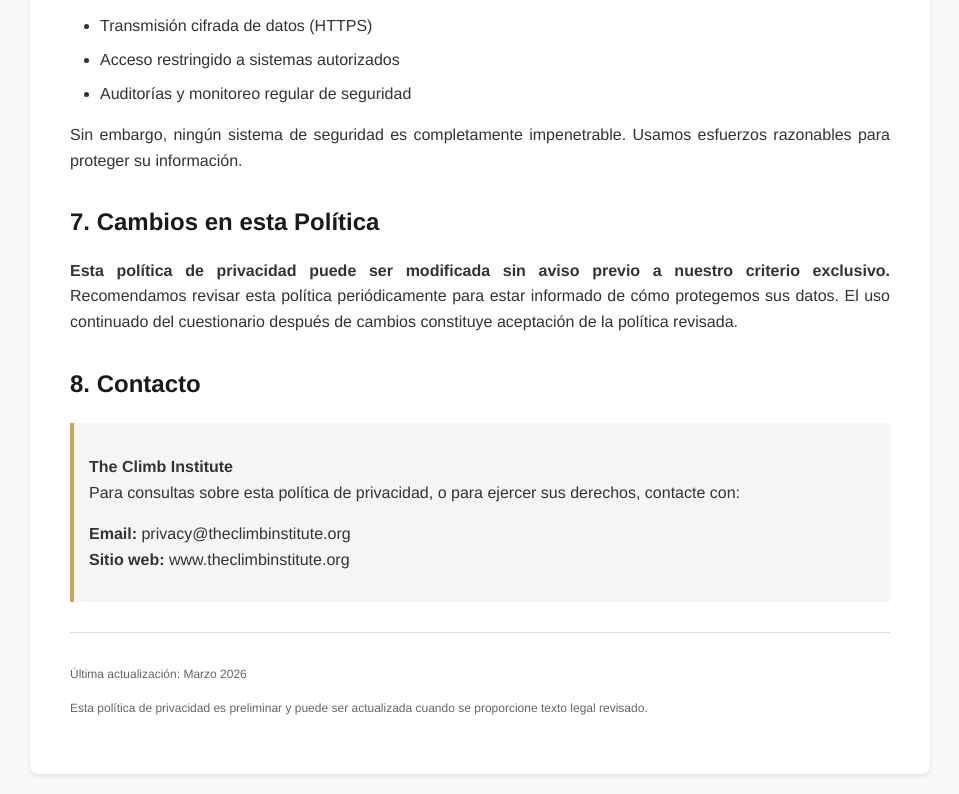
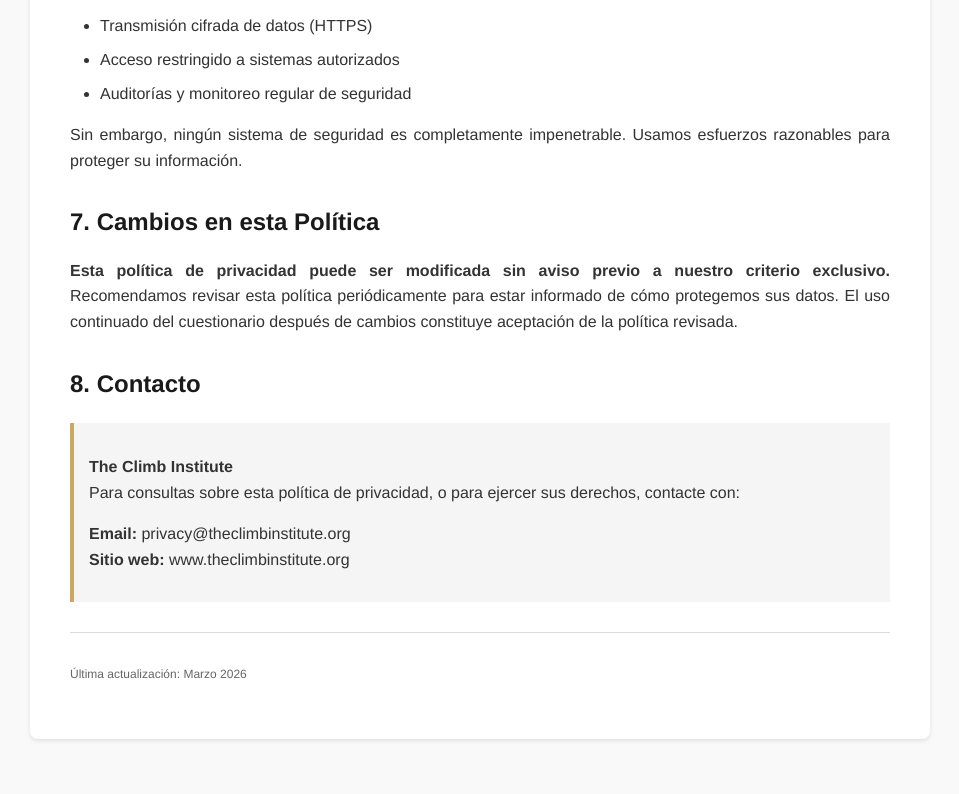
Before and after one commit to The-Climb-Institute/cuestionario-nis, a website: page docs/privacy.html in a window 1280 px wide. Shown: the part 1871-2665 px from the top of the page, without its empty margins (160-1119 px from the left). After the commit the page ends 2630 px from the top, so only its background shows below. Drawn offline with Linux system fonts and the light colour scheme.

Commit message:
docs(privacy): remove preliminary disclaimer, rely on change clause
Remove the 'preliminary' language from privacy policy footer. The policy now
relies on Section 7 which clearly states:

'Esta política de privacidad puede ser modificada sin aviso previo a nuestro criterio exclusivo.'

This is the standard industry language for privacy policies and removes any
implication that the policy is temporary or will be replaced. The change clause
in Section 7 provides clear notice that the policy may be modified at any time
at The Climb Institute's sole discretion.

Co-Authored-By: Claude Haiku 4.5 <noreply@anthropic.com>

```diff
--- a/docs/privacy.html
+++ b/docs/privacy.html
@@ -159,7 +159,6 @@
 
     <div class="last-updated">
       <p>Última actualización: Marzo 2026</p>
-      <p>Esta política de privacidad es preliminar y puede ser actualizada cuando se proporcione texto legal revisado.</p>
     </div>
   </div>
 </body>
```
